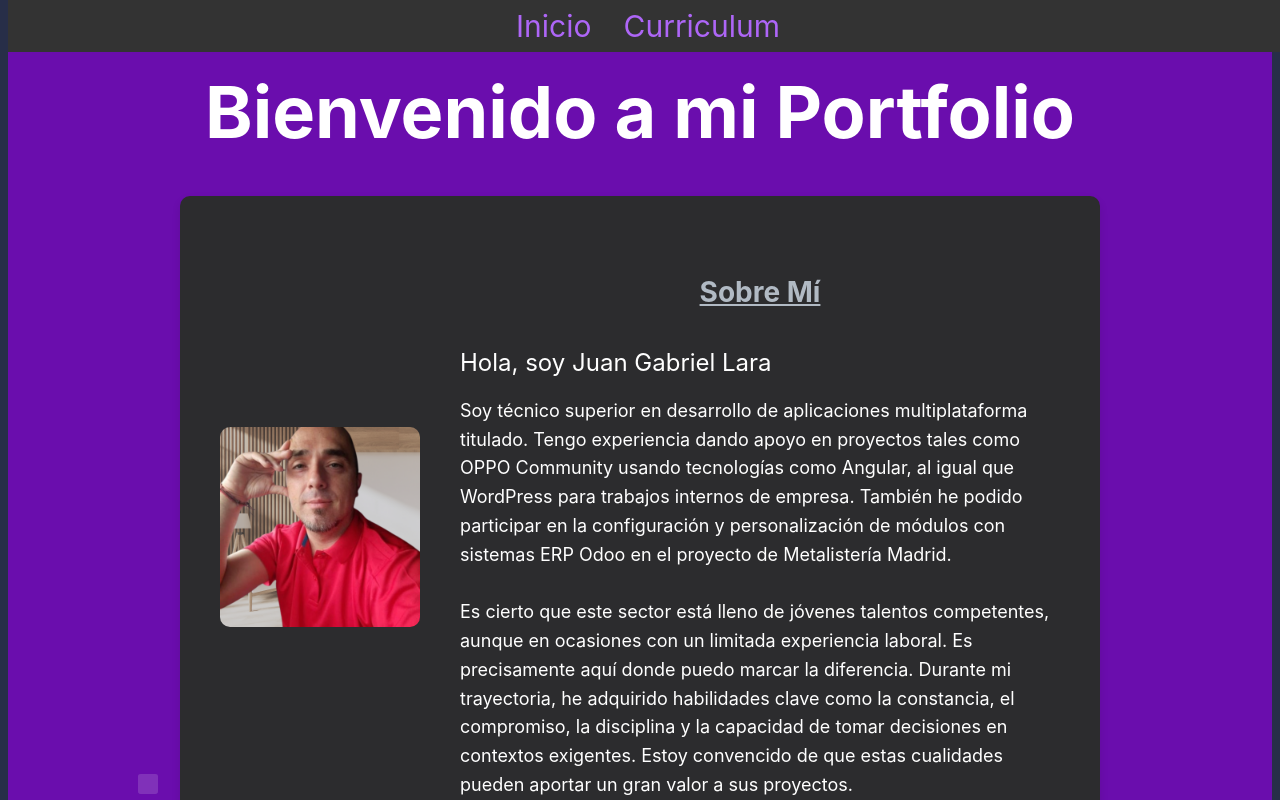
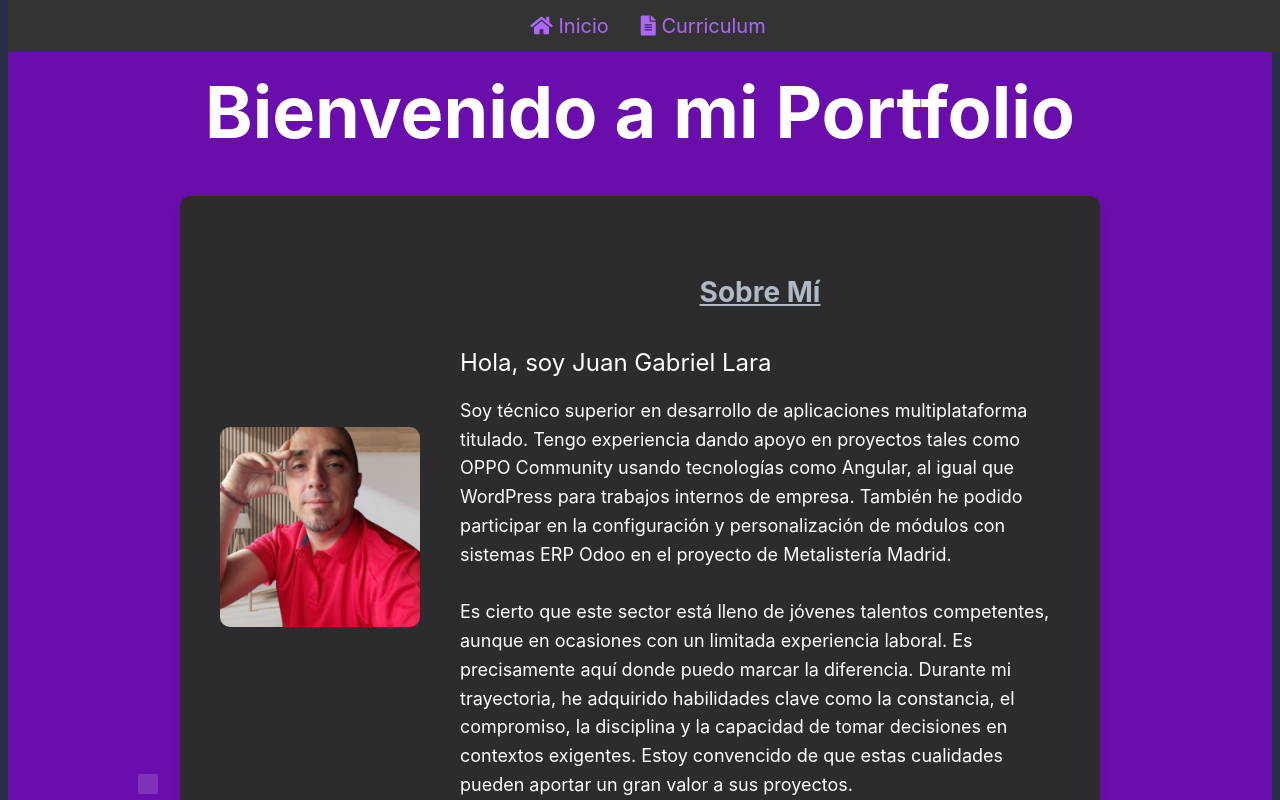
Before and after one commit to lardevpro/portfolio, an Angular app: page / in a window 1280 px wide. Shown: the top 800 px of the page. Built offline with nearby package versions, Linux system fonts and the light colour scheme; a web font is replaced by a local one.

Commit message:
upload navbar

```diff
--- a/src/app/navbar/navbar.component.html
+++ b/src/app/navbar/navbar.component.html
@@ -6,11 +6,11 @@
         <div id="navigation-bar">
             <nav>
                 <ul [class.active]="isMenuOpen" class="navbar-menu">
-                    <li><a routerLink="" (click)="closeNavbar()">Inicio</a></li>
-                    <!-- <li><a routerLink="projects" (click)="closeNavbar()">Proyectos</a></li>
-                    <li><a routerLink="training" (click)="closeNavbar()">Formación</a></li>
-                    <li><a routerLink="experience" (click)="closeNavbar()">Experiencia Profesional</a></li> -->
-                    <li><a routerLink=cv (click)="closeNavbar()">Curriculum</a></li>
+                    <li><a routerLink="" (click)="closeNavbar()"><i class="fas fa-home"></i> Inicio</a></li>
+                    <!-- <li><a routerLink="projects" (click)="closeNavbar()"><i class="fas fa-project-diagram"></i> Proyectos</a></li>
+                    <li><a routerLink="training" (click)="closeNavbar()"><i class="fas fa-graduation-cap"></i> Formación</a></li>
+                    <li><a routerLink="experience" (click)="closeNavbar()"><i class="fas fa-briefcase"></i> Experiencia Profesional</a></li> -->
+                    <li><a routerLink="cv" (click)="closeNavbar()"><i class="fas fa-file-alt"></i> Curriculum</a></li>
                 </ul>
             </nav>
         </div>
--- a/src/app/navbar/navbar.component.scss
+++ b/src/app/navbar/navbar.component.scss
@@ -85,7 +85,7 @@
     display: block;
     padding: 14px 16px;
     text-decoration: none;
-    font-size: 30px;
+    font-size: 20px;
 }
 
 .navbar-menu li a:hover {
```
